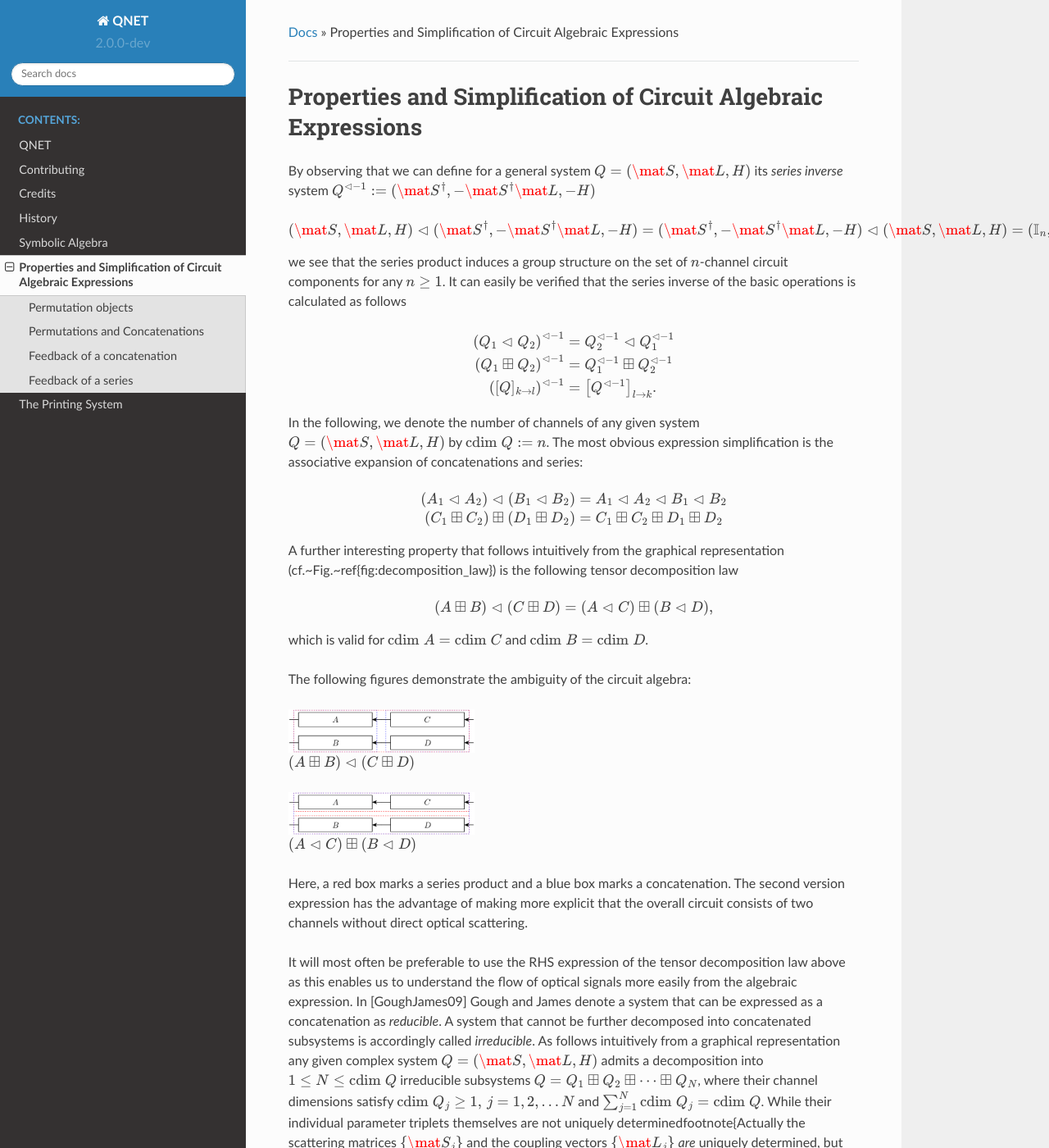
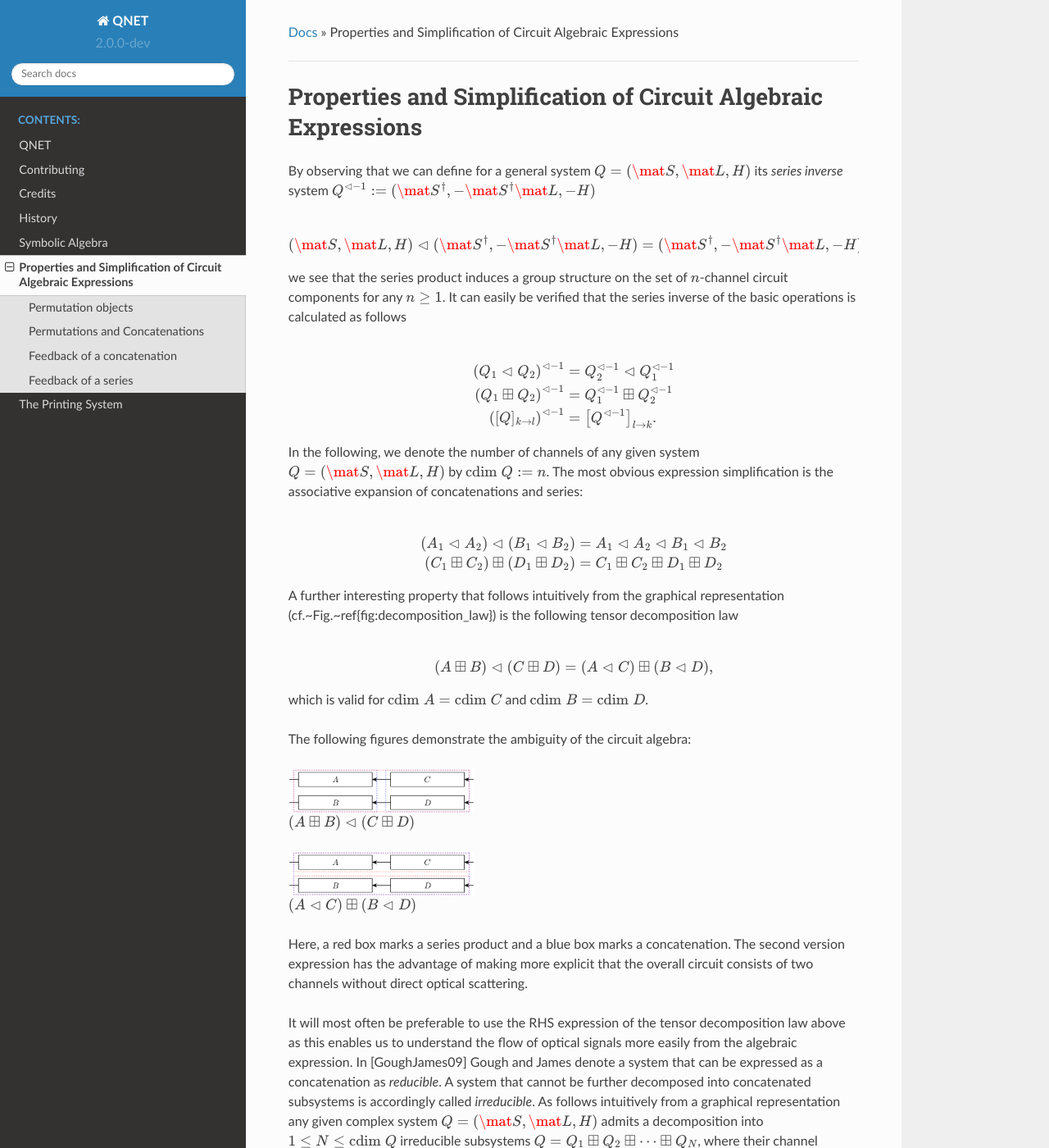
Before and after one commit to mabuchilab/QNET, a Sphinx documentation site: the page built from docs/circuit_rules.rst, in a window 1280 px wide and 1400 px high. Shown: the whole window at 82% size. Built offline with Sphinx 7.4.7 and the Read the Docs theme 2.0.0, drawn with Linux system fonts in a browser that asks for light colours; pages that are not in the unit, such as notebooks, are missing from menus; the version number is read from the project's files by our own code.

Commit message:
scroll long math expressions in docs

```diff
--- a/docs/_static/mycss.css
+++ b/docs/_static/mycss.css
@@ -17,3 +17,11 @@
 div.section p {
     clear: left;
 }
+
+img.inheritance {
+    max-width: none;
+}
+
+div.math {
+    overflow: auto;
+}
```
